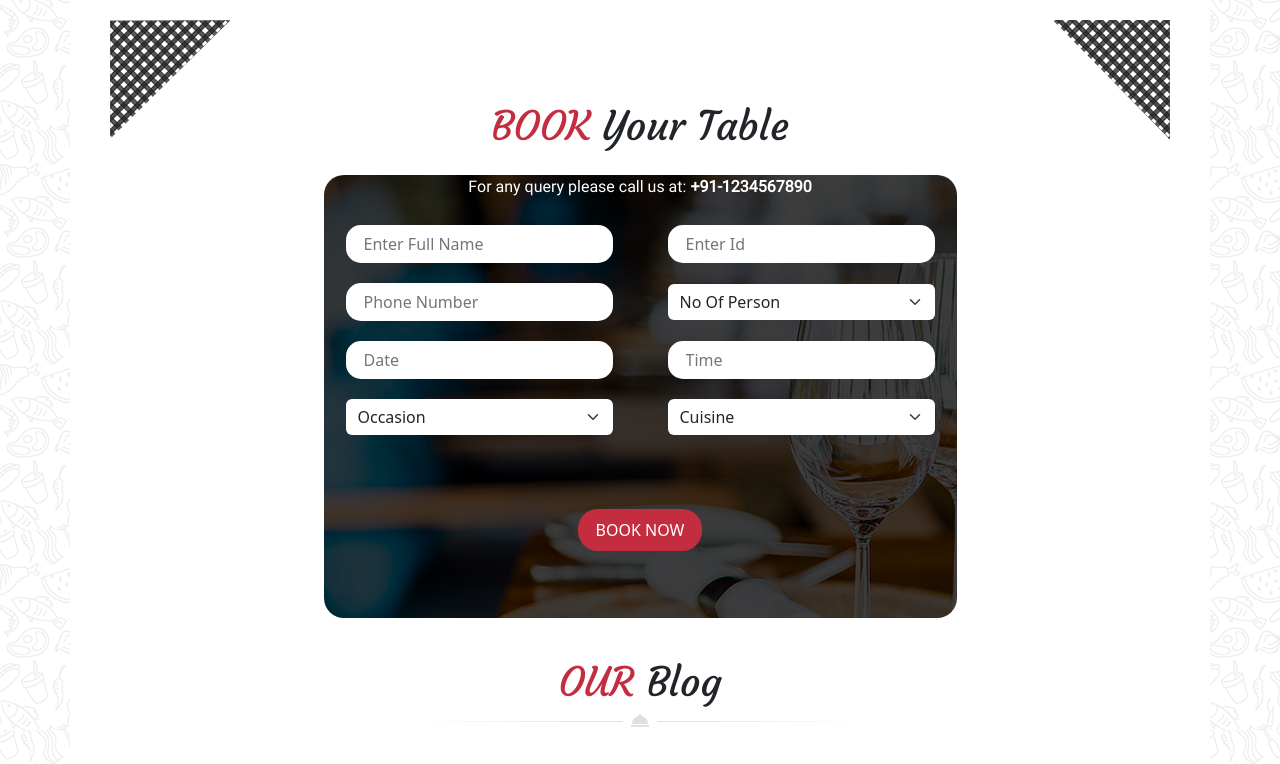
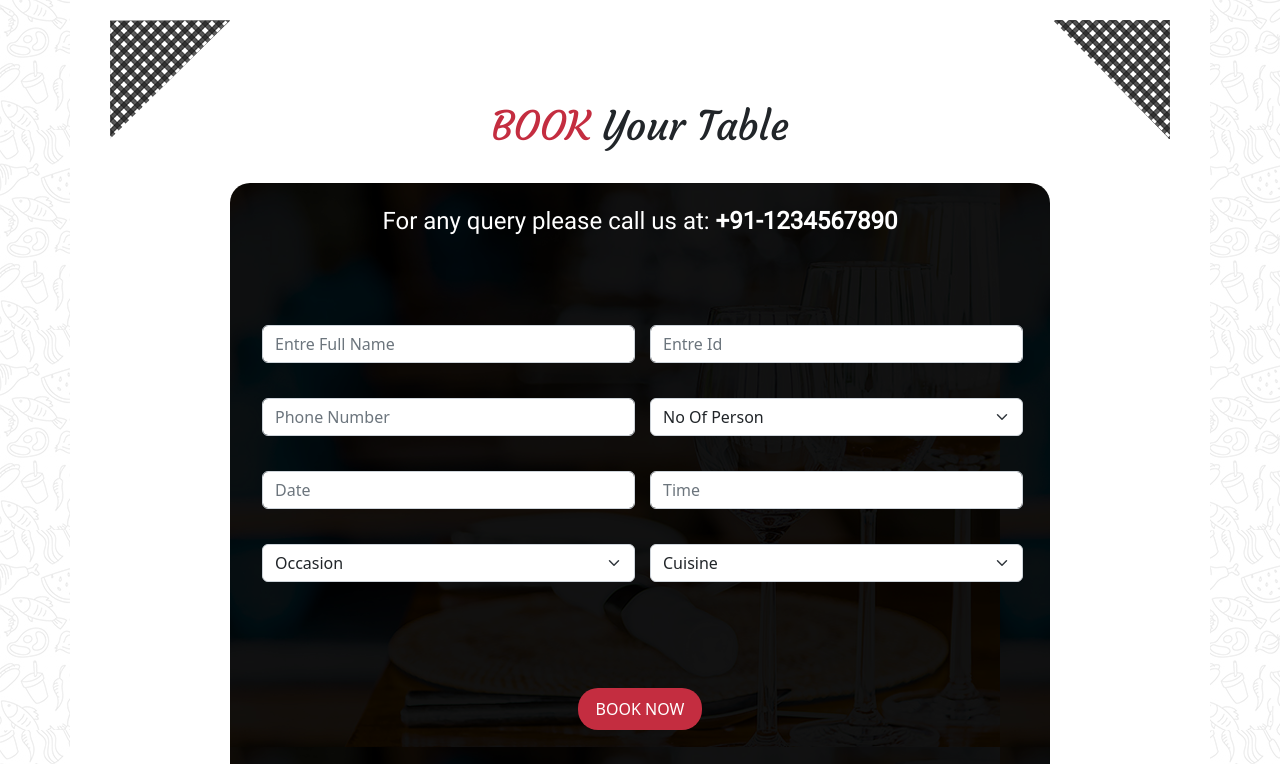
Before and after one commit to Room101o/projet_css_prenom_nom, a website: page index.html in a window 1280 px wide. Shown: the part 2803-3567 px from the top of the page. Drawn offline with nearby package versions, Linux system fonts and the light colour scheme.

Commit message:
update form

```diff
--- a/index.html
+++ b/index.html
@@ -569,52 +569,48 @@
                 <div class="about text-center ">
                     <h1 class="pt-8"><span>BOOK</span> Your Table</h1>
                     <div class="allform container">
-                        <p class="text-white">For any query please call us at: <b>+91-1234567890</b></p>
-
-                        <form action="" class="form ">
-                            <div class="rom">
-                                <div class="col d-sm-block  d-lg-flex gap-7">
-                                    <input placeholder="Enter Full Name" type="text">
-                                    <input placeholder="Enter Id" type="text">
+                        <p class="text-white pt-4 pb-10 fs-4">For any query please call us at: <b>+91-1234567890</b></p>
+                        <!--todo------------------->
+                        <form class="row g-3 p-2 d-flex container justify-content-center align-items-center">
+                            <div class="col-md-6">
+                              <input type="text" class="form-control" id="inputEmail4" placeholder="Entre Full Name">
                             </div>
+                            <div class="col-md-6">
+                              <input type="text" class="form-control" id="inputPassword4" placeholder="Entre Id">
                             </div>
-                                <div class="row">
-
-                                    <div class="col d-sm-block align-items-center d-lg-flex gap-7">
-                                        <input placeholder="Phone Number" type="text">
-                                        <select class="form-select  border-0 w-50" aria-label="Default select example">
-                                            <option selected class="fs-6">No Of Person</option>
-                                            <option value="1">One</option>
-                                            <option value="2">Two</option>
-                                            <option value="3">Three</option>
+                            <div class="col-md-6">
+                              <input type="number" class="form-control" id="inputPassword4" placeholder="Phone Number">
+                            </div>
+                            <div class="col-md-6">
+                                <select id="inputState" class="form-select">
+                                    <option selected>No Of Person</option>
+                                    <option>...</option>
                                 </select>
                             </div>
+                            <div class="col-md-6">
+                                <input type="datetime" class="form-control" id="inputEmail4" placeholder="Date">
                             </div>
-                                <div class="row">
-
-                                    <div class="col d-sm-block align-items-center d-lg-flex gap-7">
-                                        <input placeholder="Date" type="datetime">
-                                        <input placeholder="Time" type="datetime">
+                            <div class="col-md-6">
+                                <input type="datetime" class="form-control" id="inputPassword4" placeholder="Time">
                             </div>
-                                </div>
-                                <div class="row">
-
-                                    <div class="col d-sm-block align-items-center  d-lg-flex  gap-7">
-                                        <select class="form-select border-0 w-md-100 w-50" aria-label="Default select example">
-                                            <option selected class="fs-6">Occasion</option>
-                                            <option value="1">One</option>
-                                            <option value="2">Two</option>
-                                            <option value="3">Three</option>
-                                          </select>
-                                          <select class="form-select border-0 w-50" aria-label="Default select example">
-                                            <option selected class="fs-6">Cuisine</option>
-                                            <option value="1">One</option>
-                                            <option value="2">Two</option>
-                                            <option value="3">Three</option>
+                            <div class="col-md-6">
+                                <select id="inputState" class="form-select">
+                                    <option selected>Occasion</option>
+                                    <option>...</option>
                                 </select>
                             </div>
+                            <div class="col-md-6">
+                                <select id="inputState" class="form-select">
+                                    <option selected>Cuisine</option>
+                                    <option>...</option>
+                                </select>
                             </div>
+
+
+
                         </form>
+                        <!--todo----------------------->
+
                         <a class="text-decoration-none text-center" href="#">BOOK NOW</a>
                     </div>
                 </div>
--- a/src/sass/modules/pages/_footer.scss
+++ b/src/sass/modules/pages/_footer.scss
@@ -1,6 +1,6 @@
 //**section footer
 footer{
-    background-image: url(../../../../public/images/footer_background.jpg);
+    background-image: url(../images/footer_background.jpg);
     color: white;
     padding-top: 5%;
     padding-bottom: 5%;
--- a/src/sass/modules/pages/_header.scss
+++ b/src/sass/modules/pages/_header.scss
@@ -4,7 +4,7 @@
     box-sizing: border-box;
 }
 .header{
-    background-image: url(../../../../public/images/banner1.jpg);
+    background-image: url(../images/banner1.jpg);
     height: 94vh;
     background-repeat: no-repeat;
     background-attachment: fixed;
@@ -16,7 +16,7 @@
 
 }
 .baner{
-    background-image: url(../../../../public/images/bottom_decoration_img.png);
+    background-image: url(../images/bottom_decoration_img.png);
     background-position: center;
     background-repeat: repeat-x;
     height: 20px;
--- a/src/sass/modules/pages/_main.scss
+++ b/src/sass/modules/pages/_main.scss
@@ -1,6 +1,6 @@
 
 .box-menu{
-    background-image: url(../../../../public/images/main_bg.jpg);
+    background-image: url(../images/main_bg.jpg);
     height: auto;
     padding: 50px;
 }
@@ -92,7 +92,11 @@
 
 
 .allform{
-    background-image: url(../../../../public/images/book_table_bg.jpg);
+    background-image: url(../images/book_table_bg.jpg);
+
+   background-color: rgba(0, 0, 0, 0.711);
+   background-blend-mode: hue;
+
     height: auto;
     width: auto;
     border-radius: 20px;
@@ -143,9 +147,7 @@ input,select{
     }
 }
 @media (min-width:320px) and (max-width:424px){
-    .allform{
-       background-image: none;
-    }
+
 
     input,option{
         font-size: 10px;
@@ -231,7 +233,7 @@ input,select{
 .client{
     background-color: rgba(0, 0, 0, 0.668);
     background-blend-mode: hue;
-    background-image: url(././../../../../public/images/testimonials_background.jpg);
+    background-image: url(../images/testimonials_background.jpg);
     padding-bottom: 4%;
 }
 .title-client{
@@ -290,7 +292,7 @@ input,select{
 
 //**contact
 .our-contact{
-    background-image: url(../../../../public/images/main_bg.jpg);
+    background-image: url(../images/main_bg.jpg);
     height: auto;
     padding-bottom: 4%;
 }
```
Also changed, not shown: public/css/app.css, 1 other file. Lines whose indentation alone changed are shown as unchanged.
